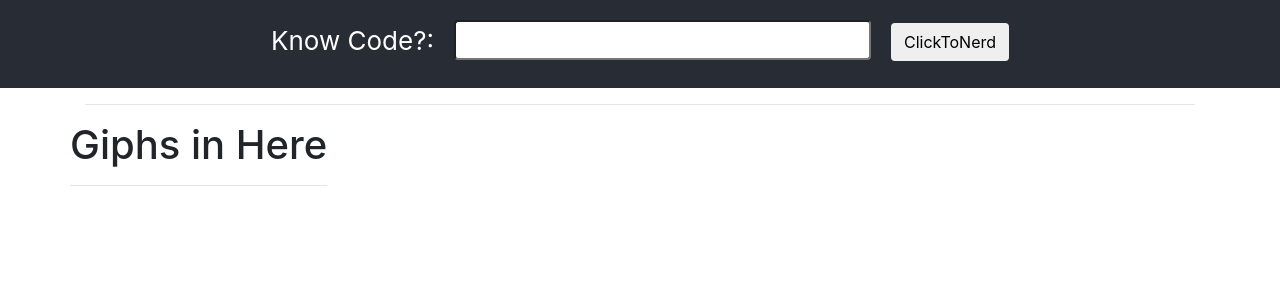
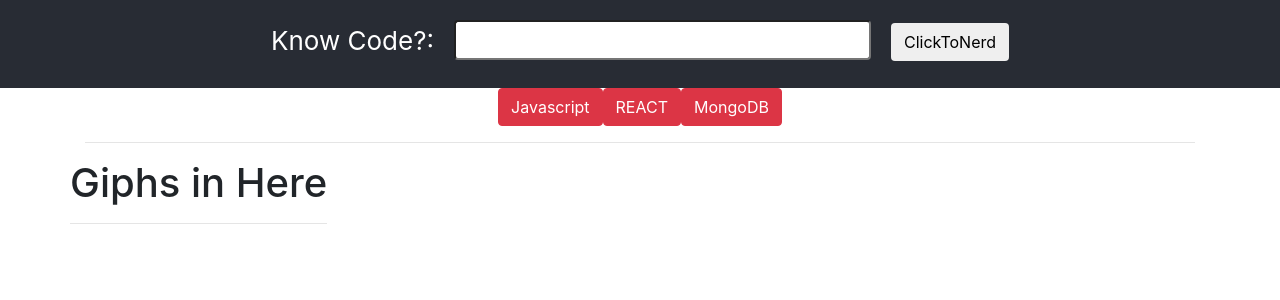
Before and after one commit to djibba22/giphtacular, a React (Create React App) app: page / in a window 1280 px wide. Shown: the top 300 px of the page. Built offline with nearby package versions, Linux system fonts and the light colour scheme.

Commit message:
passed click handler to button component , updating handler

```diff
--- a/src/App.js
+++ b/src/App.js
@@ -9,18 +9,18 @@ class App extends React.Component  {
     super(props);
     this.state = {
       value: '',
-      giphButtons:[]
+      giphButtons:["Javascript","REACT","MongoDB"]
     };
 
     this.handleChange = this.handleChange.bind(this);
     this.handleSubmit = this.handleSubmit.bind(this);
+
   }
   handleChange(event) {
     this.setState({value: event.target.value});
   }
 
   handleSubmit(event) {
-    alert('A name was submitted: ' + this.state.value);
     event.preventDefault();
     //Push the new value from the form into our array
     this.setState({
@@ -28,14 +28,19 @@ class App extends React.Component  {
     });
     console.log(`Current Array ${this.state.giphButtons}`);
   }
+
+  // click function that makes a call to the api
+  handleClick(props){
+    alert("Looking for "+ props.text+" giphs.");
+  }
   render(){
     return (
       <div className="App">
         <header className="App-header">
           <Form
-          change={this.handleChange}
-          submit={this.handleSubmit}
-          value={this.state.value}
+            change={this.handleChange}
+            submit={this.handleSubmit}
+            value={this.state.value}
           />
         </header>
         <div className="container">
@@ -43,12 +48,13 @@ class App extends React.Component  {
             <div className="col-md-12 buttons">
               {/* Map over buttons array and display the getters */}
               {
-                this.state.giphButtons.map(function (val,i) {
+                this.state.giphButtons.map((val,i) => {
                   // eslint-disable-next-line no-unused-expressions
                   return(
                   <Button
-                  text={val}
-                  key={i}
+                    text={val}
+                    key={i}
+                    clickHandler={this.handleClick.bind(this)}
                   />
                   )
                 })
--- a/src/components/Button/Button.js
+++ b/src/components/Button/Button.js
@@ -1,9 +1,13 @@
 import React from "react";
 
-class Button extends React.Component {
-    render() {
-      return <button className="btn btn-danger">Hello, {this.props.name}</button>;
-    }
-  }
+function Button (props) {
+    return(
+     <button
+     className="btn btn-danger"
+     onClick={() => props.clickHandler(props)}>
+     {props.text}
+     </button>
+    );
+}
 
 export default Button;
```
